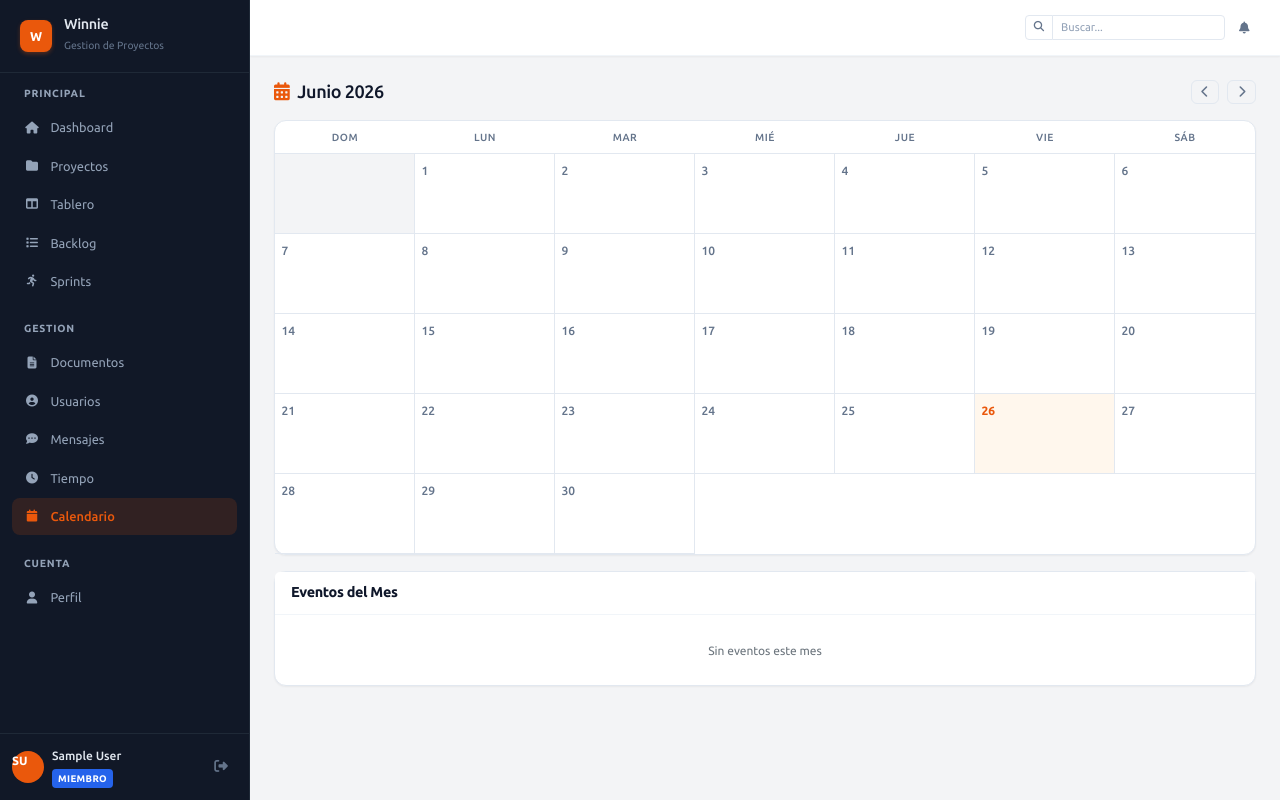
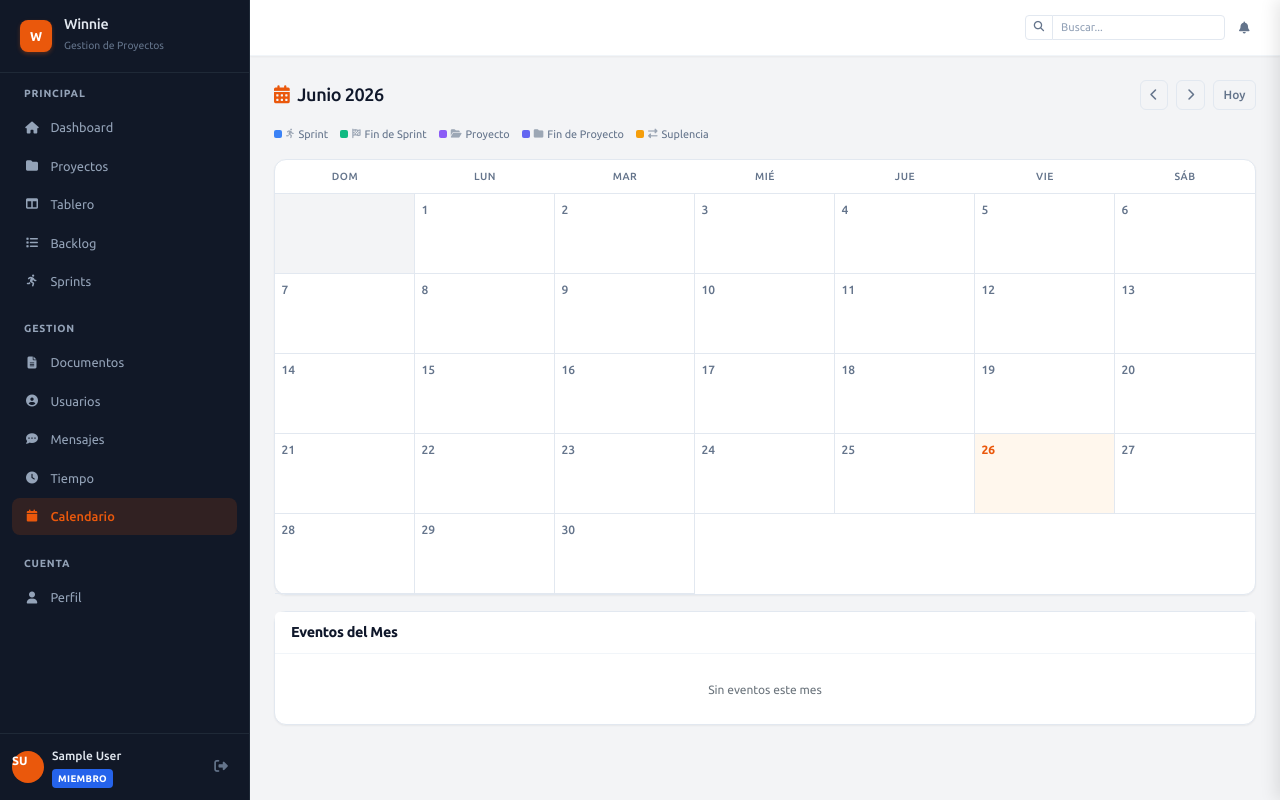
Before and after one commit to kevinatahualpa/winnie_scrum, a Django app: page /ver_calendario/ in a window 1280 px wide. Run offline with Django 5.2, Linux system fonts and the light colour scheme; the visitor is signed in with stand-in values (Sample User, id 1); data comes from the database, SQL or seed files in the repository; data that the repository does not hold is empty.

Commit message:
feat: calendario interactivo — sprints, proyectos, suplencias + drawer al click

```diff
--- a/apps/core/presentation/templates/core/calendar.html
+++ b/apps/core/presentation/templates/core/calendar.html
@@ -11,8 +11,19 @@
                 <h4 class="mb-0"><i class="fas fa-calendar-alt me-2" style="color:var(--accent);"></i>{{ month_name }} {{ year }}</h4>
                 <div class="d-flex gap-2">
                     <a href="?year={% if month == 1 %}{{ year|add:"-1" }}{% else %}{{ year }}{% endif %}&month={% if month == 1 %}12{% else %}{{ month|add:"-1" }}{% endif %}" class="btn btn-outline-secondary btn-sm"><i class="fas fa-chevron-left"></i></a>
-                    <a href="?year={{ year }}&month={{ month|add:"1" }}" class="btn btn-outline-secondary btn-sm"><i class="fas fa-chevron-right"></i></a>
+                    <a href="?year={% if month == 12 %}{{ year|add:"1" }}{% else %}{{ year }}{% endif %}&month={% if month == 12 %}1{% else %}{{ month|add:"1" }}{% endif %}" class="btn btn-outline-secondary btn-sm"><i class="fas fa-chevron-right"></i></a>
+                    <a href="?" class="btn btn-outline-secondary btn-sm" title="Ir a hoy">Hoy</a>
                 </div>
+            </div>
+
+            <!-- Leyenda -->
+            <div class="cal-legend mb-3">
+                {% for t in event_types %}
+                <span class="cal-legend-item">
+                    <span class="cal-legend-dot" style="background:{{ t.color }}"></span>
+                    <i class="fas {{ t.icon }} cal-legend-icon"></i> {{ t.label }}
+                </span>
+                {% endfor %}
             </div>
 
             <div class="card">
@@ -30,6 +41,17 @@
                 </div>
             </div>
 
+            <!-- Drawer de eventos del día -->
+            <div class="cal-drawer-overlay" id="calDrawerOverlay" onclick="closeCalDrawer()"></div>
+            <div class="cal-drawer" id="calDrawer">
+                <div class="drawer-header">
+                    <h6 class="mb-0" id="calDrawerTitle"></h6>
+                    <button type="button" class="btn-close-drawer" onclick="closeCalDrawer()" aria-label="Cerrar">&times;</button>
+                </div>
+                <div class="cal-drawer-body" id="calDrawerBody"></div>
+            </div>
+
+            <!-- Eventos del Mes -->
             <div class="card mt-3">
                 <div class="card-header">
                     <h6 class="mb-0">Eventos del Mes</h6>
@@ -38,10 +60,12 @@
                     {% for event in events|dictsort:"date" %}
                     <div class="event-row">
                         <div class="event-color" style="background:{{ event.color }}"></div>
+                        <i class="fas {{ event.icon }} event-type-icon" title="{{ event.label }}"></i>
                         <div class="event-info">
                             <div class="event-title">{{ event.title }}</div>
-                            <div class="event-project">{{ event.project }}</div>
+                            {% if event.project %}<div class="event-project">{{ event.project }}</div>{% endif %}
                         </div>
+                        <span class="event-label-tag">{{ event.label }}</span>
                         <div class="event-date">{{ event.date }}</div>
                     </div>
                     {% empty %}
@@ -56,6 +80,7 @@
 {% block extra_css %}
 <link href="{% static 'css/calendar.css' %}" rel="stylesheet">
 {% endblock %}
+{% endblock %}
 
 {% block extra_js %}
 {{ events|json_script:"calendar-events-data" }}
@@ -66,4 +91,3 @@ window.calendarMonth = {{ month }};
 </script>
 <script src="{% static 'js/calendar.js' %}"></script>
 {% endblock %}
-{% endblock %}
--- a/apps/core/presentation/views/calendar_views.py
+++ b/apps/core/presentation/views/calendar_views.py
@@ -1,51 +1,159 @@
 from django.shortcuts import render
 from django.contrib.auth.decorators import login_required
-from django.db.models import Q
+from django.db.models import Q, F
 from django.utils import timezone
 
-from apps.core.infrastructure.models.models import Sprint, Project
+from apps.core.infrastructure.models.models import Sprint, Project, Substitution
 from apps.core.domain.services.permission_service import get_user_role
+
+TYPE_SPRINT = 'sprint'
+TYPE_SPRINT_END = 'sprint-end'
+TYPE_PROJECT = 'project'
+TYPE_PROJECT_END = 'project-end'
+TYPE_SUPLENCIA = 'suplencia'
+
+EVENT_COLORS = {
+    TYPE_SPRINT: '#3b82f6',
+    TYPE_SPRINT_END: '#10b981',
+    TYPE_PROJECT: '#8b5cf6',
+    TYPE_PROJECT_END: '#6366f1',
+    TYPE_SUPLENCIA: '#f59e0b',
+}
+
+EVENT_ICONS = {
+    TYPE_SPRINT: 'fa-running',
+    TYPE_SPRINT_END: 'fa-flag-checkered',
+    TYPE_PROJECT: 'fa-folder-open',
+    TYPE_PROJECT_END: 'fa-folder',
+    TYPE_SUPLENCIA: 'fa-exchange-alt',
+}
+
+EVENT_LABELS = {
+    TYPE_SPRINT: 'Sprint',
+    TYPE_SPRINT_END: 'Fin de Sprint',
+    TYPE_PROJECT: 'Proyecto',
+    TYPE_PROJECT_END: 'Fin de Proyecto',
+    TYPE_SUPLENCIA: 'Suplencia',
+}
 
 
 @login_required
 def ver_calendario(request):
-    """Render the calendar view showing sprint start/end dates for a given month.
-
-    Supports navigation between months via year/month query parameters.
-    Members see only sprints from their projects.
-    """
     user = request.user
     profile = getattr(user, 'profile', None)
     role = get_user_role(user)
     year = int(request.GET.get('year', timezone.now().year))
     month = int(request.GET.get('month', timezone.now().month))
+    if month < 1:
+        month = 12
+        year -= 1
+    elif month > 12:
+        month = 1
+        year += 1
+
+    project_ids = None
+    if role == 'miembro':
+        project_ids = set(
+            Project.objects.filter(
+                Q(lead=user) | Q(members=user)
+            ).values_list('id', flat=True)
+        )
+
+    events = []
 
     sprints = Sprint.objects.filter(
         Q(start_date__year=year, start_date__month=month) |
         Q(end_date__year=year, end_date__month=month)
     ).select_related('project')
-
-    if role == 'miembro':
-        project_ids = list(Project.objects.filter(Q(lead=user) | Q(members=user)).values_list('id', flat=True))
+    if project_ids is not None:
         sprints = sprints.filter(project_id__in=project_ids)
 
-    events = []
     for sprint in sprints:
+        color = sprint.project.color if sprint.project and sprint.project.color else EVENT_COLORS[TYPE_SPRINT]
         events.append({
             'title': sprint.name,
-            'date': sprint.start_date,
-            'type': 'sprint',
-            'color': sprint.project.color if sprint.project else '#00bcd4',
+            'date': _date_str(sprint.start_date),
+            'type': TYPE_SPRINT,
+            'color': color,
+            'icon': EVENT_ICONS[TYPE_SPRINT],
+            'label': EVENT_LABELS[TYPE_SPRINT],
             'project': sprint.project.name if sprint.project else '',
+            'detail': f'Sprint: {sprint.name}',
         })
         if sprint.end_date != sprint.start_date:
             events.append({
-                'title': f'{sprint.name} (fin)',
-                'date': sprint.end_date,
-                'type': 'sprint',
-                'color': '#2e7d32',
+                'title': sprint.name,
+                'date': _date_str(sprint.end_date),
+                'type': TYPE_SPRINT_END,
+                'color': EVENT_COLORS[TYPE_SPRINT_END],
+                'icon': EVENT_ICONS[TYPE_SPRINT_END],
+                'label': EVENT_LABELS[TYPE_SPRINT_END],
                 'project': sprint.project.name if sprint.project else '',
+                'detail': f'Finaliza sprint: {sprint.name}',
             })
+
+    projects_qs = Project.objects.filter(
+        Q(start_date__year=year, start_date__month=month) |
+        Q(end_date__year=year, end_date__month=month)
+    )
+    if project_ids is not None:
+        projects_qs = projects_qs.filter(id__in=project_ids)
+
+    for project in projects_qs:
+        if project.start_date:
+            events.append({
+                'title': project.name,
+                'date': _date_str(project.start_date),
+                'type': TYPE_PROJECT,
+                'color': project.color or EVENT_COLORS[TYPE_PROJECT],
+                'icon': EVENT_ICONS[TYPE_PROJECT],
+                'label': EVENT_LABELS[TYPE_PROJECT],
+                'project': project.name,
+                'detail': f'Inicia proyecto: {project.name}',
+            })
+        if project.end_date and project.end_date != project.start_date:
+            events.append({
+                'title': project.name,
+                'date': _date_str(project.end_date),
+                'type': TYPE_PROJECT_END,
+                'color': EVENT_COLORS[TYPE_PROJECT_END],
+                'icon': EVENT_ICONS[TYPE_PROJECT_END],
+                'label': EVENT_LABELS[TYPE_PROJECT_END],
+                'project': project.name,
+                'detail': f'Finaliza proyecto: {project.name}',
+            })
+
+    suplencias = Substitution.objects.filter(
+        active=True
+    ).filter(
+        Q(start_date__year=year, start_date__month=month) |
+        Q(end_date__year=year, end_date__month=month)
+    ).select_related('original_user', 'substitute_user')
+
+    for sup in suplencias:
+        events.append({
+            'title': f'{sup.substitute_user.get_full_name()} cubre a {sup.original_user.get_full_name()}',
+            'date': _date_str(sup.start_date),
+            'type': TYPE_SUPLENCIA,
+            'color': EVENT_COLORS[TYPE_SUPLENCIA],
+            'icon': EVENT_ICONS[TYPE_SUPLENCIA],
+            'label': EVENT_LABELS[TYPE_SUPLENCIA],
+            'project': '',
+            'detail': f'{sup.substitute_user.get_full_name()} suple a {sup.original_user.get_full_name()}',
+        })
+        if sup.end_date != sup.start_date:
+            events.append({
+                'title': f'Fin suplencia: {sup.substitute_user.get_full_name()}',
+                'date': _date_str(sup.end_date),
+                'type': TYPE_SUPLENCIA,
+                'color': EVENT_COLORS[TYPE_SUPLENCIA],
+                'icon': EVENT_ICONS[TYPE_SUPLENCIA],
+                'label': EVENT_LABELS[TYPE_SUPLENCIA],
+                'project': '',
+                'detail': f'Termina suplencia de {sup.original_user.get_full_name()}',
+            })
+
+    events.sort(key=lambda e: e['date'])
 
     month_name = ['', 'Enero', 'Febrero', 'Marzo', 'Abril', 'Mayo', 'Junio',
                    'Julio', 'Agosto', 'Septiembre', 'Octubre', 'Noviembre', 'Diciembre'][month]
@@ -53,4 +161,15 @@ def ver_calendario(request):
     return render(request, 'core/calendar.html', {
         'events': events, 'year': year, 'month': month,
         'month_name': month_name,
+        'event_types': [
+            {'key': TYPE_SPRINT, 'color': EVENT_COLORS[TYPE_SPRINT], 'icon': EVENT_ICONS[TYPE_SPRINT], 'label': EVENT_LABELS[TYPE_SPRINT]},
+            {'key': TYPE_SPRINT_END, 'color': EVENT_COLORS[TYPE_SPRINT_END], 'icon': EVENT_ICONS[TYPE_SPRINT_END], 'label': EVENT_LABELS[TYPE_SPRINT_END]},
+            {'key': TYPE_PROJECT, 'color': EVENT_COLORS[TYPE_PROJECT], 'icon': EVENT_ICONS[TYPE_PROJECT], 'label': EVENT_LABELS[TYPE_PROJECT]},
+            {'key': TYPE_PROJECT_END, 'color': EVENT_COLORS[TYPE_PROJECT_END], 'icon': EVENT_ICONS[TYPE_PROJECT_END], 'label': EVENT_LABELS[TYPE_PROJECT_END]},
+            {'key': TYPE_SUPLENCIA, 'color': EVENT_COLORS[TYPE_SUPLENCIA], 'icon': EVENT_ICONS[TYPE_SUPLENCIA], 'label': EVENT_LABELS[TYPE_SUPLENCIA]},
+        ],
     })
+
+
+def _date_str(d):
+    return d.strftime('%Y-%m-%d') if d else ''
--- a/apps/core/static/css/calendar.css
+++ b/apps/core/static/css/calendar.css
@@ -21,10 +21,16 @@
     padding: 0.4rem;
     border-right: 1px solid var(--border);
     border-bottom: 1px solid var(--border);
+    cursor: pointer;
+    transition: background 0.1s;
 }
+.cal-day:hover { background: var(--surface-hover); }
 .cal-day:nth-child(7n) { border-right: none; }
-.cal-day.empty { background: var(--bg); }
+.cal-day.empty { background: var(--bg); cursor: default; }
+.cal-day.empty:hover { background: var(--bg); }
 .cal-day.today { background: var(--accent-light); }
+.cal-day.today:hover { background: #ffe9d5; }
+.cal-day.has-events { }
 .cal-day-num {
     font-size: 0.75rem;
     font-weight: 500;
@@ -36,21 +42,28 @@
     font-weight: 700;
 }
 .cal-event {
-    display: block;
-    font-size: 0.6rem;
+    display: flex;
+    align-items: center;
+    gap: 3px;
+    font-size: 0.58rem;
     padding: 1px 4px;
     margin-bottom: 2px;
     border-radius: 2px;
     white-space: nowrap;
     overflow: hidden;
     text-overflow: ellipsis;
-    cursor: pointer;
+}
+.cal-event-icon {
+    font-size: 0.5rem;
+    flex-shrink: 0;
+    opacity: 0.7;
 }
 .cal-event-more {
     font-size: 0.6rem;
     color: var(--text-secondary);
     padding: 1px 0;
 }
+
 .event-row {
     display: flex;
     align-items: center;
@@ -60,7 +73,169 @@
 }
 .event-row:last-child { border-bottom: none; }
 .event-color { width: 3px; height: 24px; border-radius: 2px; flex-shrink: 0; }
+.event-type-icon {
+    font-size: 0.65rem;
+    color: var(--text-muted);
+    width: 16px;
+    text-align: center;
+    flex-shrink: 0;
+}
 .event-info { flex: 1; min-width: 0; }
 .event-title { font-size: 0.75rem; font-weight: 500; }
 .event-project { font-size: 0.65rem; color: var(--text-secondary); }
+.event-label-tag {
+    font-size: 0.58rem;
+    font-weight: 500;
+    color: var(--text-muted);
+    background: var(--bg);
+    padding: 1px 6px;
+    border-radius: 3px;
+    white-space: nowrap;
+    flex-shrink: 0;
+}
 .event-date { font-size: 0.65rem; color: var(--text-secondary); white-space: nowrap; }
+
+/* Legend */
+.cal-legend {
+    display: flex;
+    flex-wrap: wrap;
+    gap: 0.75rem;
+    align-items: center;
+}
+.cal-legend-item {
+    display: flex;
+    align-items: center;
+    gap: 4px;
+    font-size: 0.68rem;
+    color: var(--text-secondary);
+}
+.cal-legend-dot {
+    width: 8px;
+    height: 8px;
+    border-radius: 2px;
+    flex-shrink: 0;
+}
+.cal-legend-icon {
+    font-size: 0.6rem;
+    opacity: 0.6;
+}
+
+/* Drawer */
+.cal-drawer-overlay {
+    position: fixed;
+    inset: 0;
+    background: rgba(0, 0, 0, 0.3);
+    z-index: 1040;
+    opacity: 0;
+    visibility: hidden;
+    transition: opacity 0.2s, visibility 0.2s;
+}
+.cal-drawer-overlay.open {
+    opacity: 1;
+    visibility: visible;
+}
+.cal-drawer {
+    position: fixed;
+    top: 0;
+    right: 0;
+    width: 380px;
+    max-width: 90vw;
+    height: 100vh;
+    background: var(--surface);
+    box-shadow: -4px 0 16px rgba(0, 0, 0, 0.1);
+    z-index: 1050;
+    transform: translateX(100%);
+    transition: transform 0.25s ease;
+    display: flex;
+    flex-direction: column;
+}
+.cal-drawer.open {
+    transform: translateX(0);
+}
+.cal-drawer .drawer-header {
+    display: flex;
+    align-items: center;
+    justify-content: space-between;
+    padding: 1rem 1.25rem;
+    border-bottom: 1px solid var(--border);
+    background: var(--surface-alt);
+    flex-shrink: 0;
+}
+.cal-drawer .drawer-header h6 {
+    font-size: 0.9rem;
+    font-weight: 600;
+    margin: 0;
+}
+.cal-drawer .btn-close-drawer {
+    background: none;
+    border: none;
+    color: var(--text-muted);
+    font-size: 1.2rem;
+    padding: 0.25rem 0.5rem;
+    cursor: pointer;
+    border-radius: 4px;
+    line-height: 1;
+    transition: color 0.15s, background 0.15s;
+}
+.cal-drawer .btn-close-drawer:hover {
+    color: var(--text);
+    background: var(--bg-hover);
+}
+.cal-drawer-body {
+    flex: 1;
+    overflow-y: auto;
+    padding: 1rem;
+}
+.cal-drawer-event {
+    display: flex;
+    gap: 0.6rem;
+    padding: 0.7rem 0;
+    border-bottom: 1px solid var(--border-light);
+}
+.cal-drawer-event:last-child { border-bottom: none; }
+.cal-drawer-event-bar {
+    width: 3px;
+    border-radius: 2px;
+    flex-shrink: 0;
+}
+.cal-drawer-event-body {
+    flex: 1;
+    min-width: 0;
+}
+.cal-drawer-event-title {
+    font-size: 0.8rem;
+    font-weight: 500;
+    display: flex;
+    align-items: center;
+    gap: 6px;
+}
+.cal-drawer-event-icon {
+    font-size: 0.7rem;
+    opacity: 0.6;
+    width: 14px;
+    text-align: center;
+}
+.cal-drawer-event-meta {
+    display: flex;
+    gap: 0.5rem;
+    align-items: center;
+    margin-top: 0.25rem;
+}
+.cal-drawer-event-tag {
+    font-size: 0.6rem;
+    padding: 1px 6px;
+    border-radius: 3px;
+    font-weight: 500;
+}
+.cal-drawer-event-project {
+    font-size: 0.65rem;
+    color: var(--text-secondary);
+    display: flex;
+    align-items: center;
+    gap: 4px;
+}
+.cal-drawer-event-detail {
+    font-size: 0.68rem;
+    color: var(--text-secondary);
+    margin-top: 0.2rem;
+}
--- a/apps/core/static/js/calendar.js
+++ b/apps/core/static/js/calendar.js
@@ -6,6 +6,13 @@ document.addEventListener('DOMContentLoaded', function() {
     const firstDay = new Date(year, month, 1).getDay();
     const daysInMonth = new Date(year, month + 1, 0).getDate();
     const today = new Date();
+    const todayStr = `${today.getFullYear()}-${String(today.getMonth() + 1).padStart(2, '0')}-${String(today.getDate()).padStart(2, '0')}`;
+
+    const eventsByDate = {};
+    events.forEach(e => {
+        if (!eventsByDate[e.date]) eventsByDate[e.date] = [];
+        eventsByDate[e.date].push(e);
+    });
 
     let html = '';
 
@@ -14,15 +21,19 @@ document.addEventListener('DOMContentLoaded', function() {
     }
 
     for (let day = 1; day <= daysInMonth; day++) {
-        const dateStr = `${year}-${String(month + 1).padStart(2, '0')}-${String(day).padStart(2, '0')}`;
-        const isToday = today.getDate() === day && today.getMonth() === month && today.getFullYear() === year;
-        const dayEvents = events.filter(e => e.date === dateStr);
+        const m = String(month + 1).padStart(2, '0');
+        const d = String(day).padStart(2, '0');
+        const dateStr = `${year}-${m}-${d}`;
+        const isToday = dateStr === todayStr;
+        const dayEvents = eventsByDate[dateStr] || [];
+        const hasEvents = dayEvents.length > 0;
 
-        html += `<div class="cal-day${isToday ? ' today' : ''}">`;
+        html += `<div class="cal-day${isToday ? ' today' : ''}${hasEvents ? ' has-events' : ''}" data-date="${dateStr}" onclick="openCalDrawer('${dateStr}')" role="button" tabindex="0" aria-label="${day} de ${m} — ${dayEvents.length} evento(s)">`;
         html += `<div class="cal-day-num">${day}</div>`;
 
         dayEvents.slice(0, 3).forEach(event => {
-            html += `<span class="cal-event" style="background:${event.color}18;color:${event.color}" title="${event.title}">${event.title}</span>`;
+            const iconClass = event.icon || 'fa-circle';
+            html += `<span class="cal-event" style="background:${event.color}18;color:${event.color}" title="${escapeAttr(event.title)}"><i class="fas ${iconClass} cal-event-icon"></i>${escapeHtml(event.title)}</span>`;
         });
 
         if (dayEvents.length > 3) {
@@ -34,3 +45,57 @@ document.addEventListener('DOMContentLoaded', function() {
 
     document.getElementById('calendarGrid').innerHTML = html;
 });
+
+function openCalDrawer(dateStr) {
+    const events = window.calendarEvents || [];
+    const dayEvents = events.filter(e => e.date === dateStr);
+    const [y, m, d] = dateStr.split('-');
+    const monthNames = ['', 'Enero', 'Febrero', 'Marzo', 'Abril', 'Mayo', 'Junio',
+        'Julio', 'Agosto', 'Septiembre', 'Octubre', 'Noviembre', 'Diciembre'];
+    const title = `${parseInt(d)} de ${monthNames[parseInt(m)]} de ${y}`;
+    const weekDay = ['Domingo', 'Lunes', 'Martes', 'Miércoles', 'Jueves', 'Viernes', 'Sábado'][new Date(y, parseInt(m) - 1, parseInt(d)).getDay()];
+    const fullTitle = `${weekDay} ${title}`;
+
+    document.getElementById('calDrawerTitle').textContent = fullTitle;
+
+    let body = '';
+    if (dayEvents.length === 0) {
+        body = '<div class="text-center text-secondary py-4"><i class="far fa-calendar fa-2x mb-2 d-block" style="opacity:0.3"></i>Sin eventos este día</div>';
+    } else {
+        dayEvents.forEach(event => {
+            body += `<div class="cal-drawer-event">
+                <div class="cal-drawer-event-bar" style="background:${event.color}"></div>
+                <div class="cal-drawer-event-body">
+                    <div class="cal-drawer-event-title"><i class="fas ${event.icon} cal-drawer-event-icon"></i>${escapeHtml(event.title)}</div>
+                    <div class="cal-drawer-event-meta">
+                        <span class="cal-drawer-event-tag" style="background:${event.color}18;color:${event.color}">${event.label}</span>
+                        ${event.project ? `<span class="cal-drawer-event-project"><i class="fas fa-briefcase"></i> ${escapeHtml(event.project)}</span>` : ''}
+                    </div>
+                    ${event.detail ? `<div class="cal-drawer-event-detail">${escapeHtml(event.detail)}</div>` : ''}
+                </div>
+            </div>`;
+        });
+    }
+    document.getElementById('calDrawerBody').innerHTML = body;
+    document.getElementById('calDrawer').classList.add('open');
+    document.getElementById('calDrawerOverlay').classList.add('open');
+    document.body.style.overflow = 'hidden';
+}
+
+function closeCalDrawer() {
+    document.getElementById('calDrawer').classList.remove('open');
+    document.getElementById('calDrawerOverlay').classList.remove('open');
+    document.body.style.overflow = '';
+}
+
+function escapeHtml(str) {
+    if (!str) return '';
+    const div = document.createElement('div');
+    div.textContent = str;
+    return div.innerHTML;
+}
+
+function escapeAttr(str) {
+    if (!str) return '';
+    return str.replace(/&/g, '&amp;').replace(/"/g, '&quot;').replace(/</g, '&lt;').replace(/>/g, '&gt;');
+}
```
